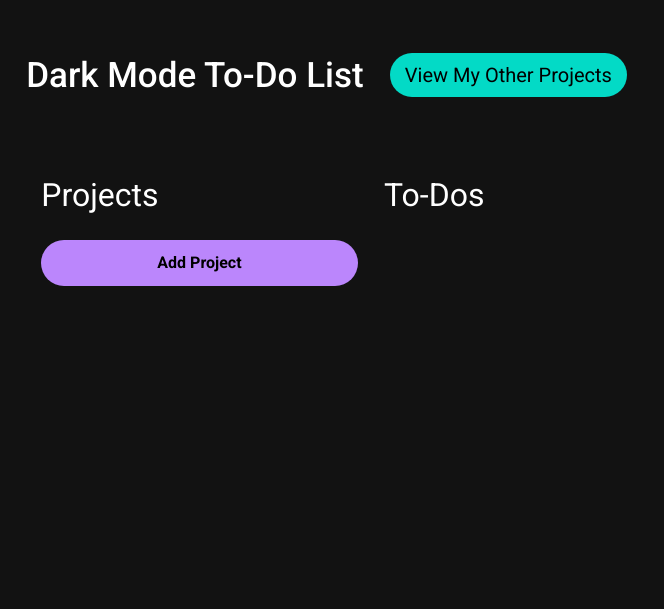
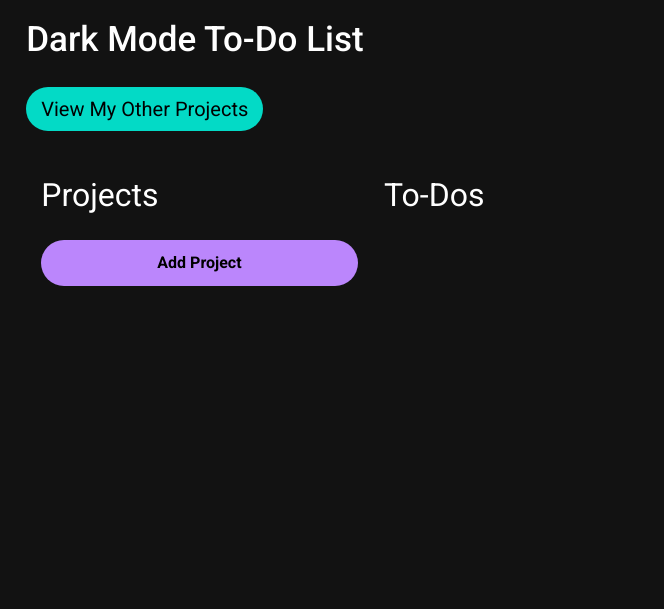
Before and after one commit to GhidBase/to-do-list, a website built with webpack: page src/template.html in a window 1280 px wide. Shown: the whole page, without its empty margins (0-664 px from the left). Built offline with nearby package versions, Linux system fonts and the light colour scheme; a web font is replaced by a local one.

Commit message:
Change header to column

```diff
--- a/src/css/styles.css
+++ b/src/css/styles.css
@@ -47,7 +47,9 @@ textarea {
   box-sizing: border-box;
   padding-left: var(--general-spacing);
   display: flex;
-  align-items: center;
+  flex-direction: column;
+  align-items: flex-start;
+  justify-content: center;
   gap: var(--general-spacing);
 }
 
```
